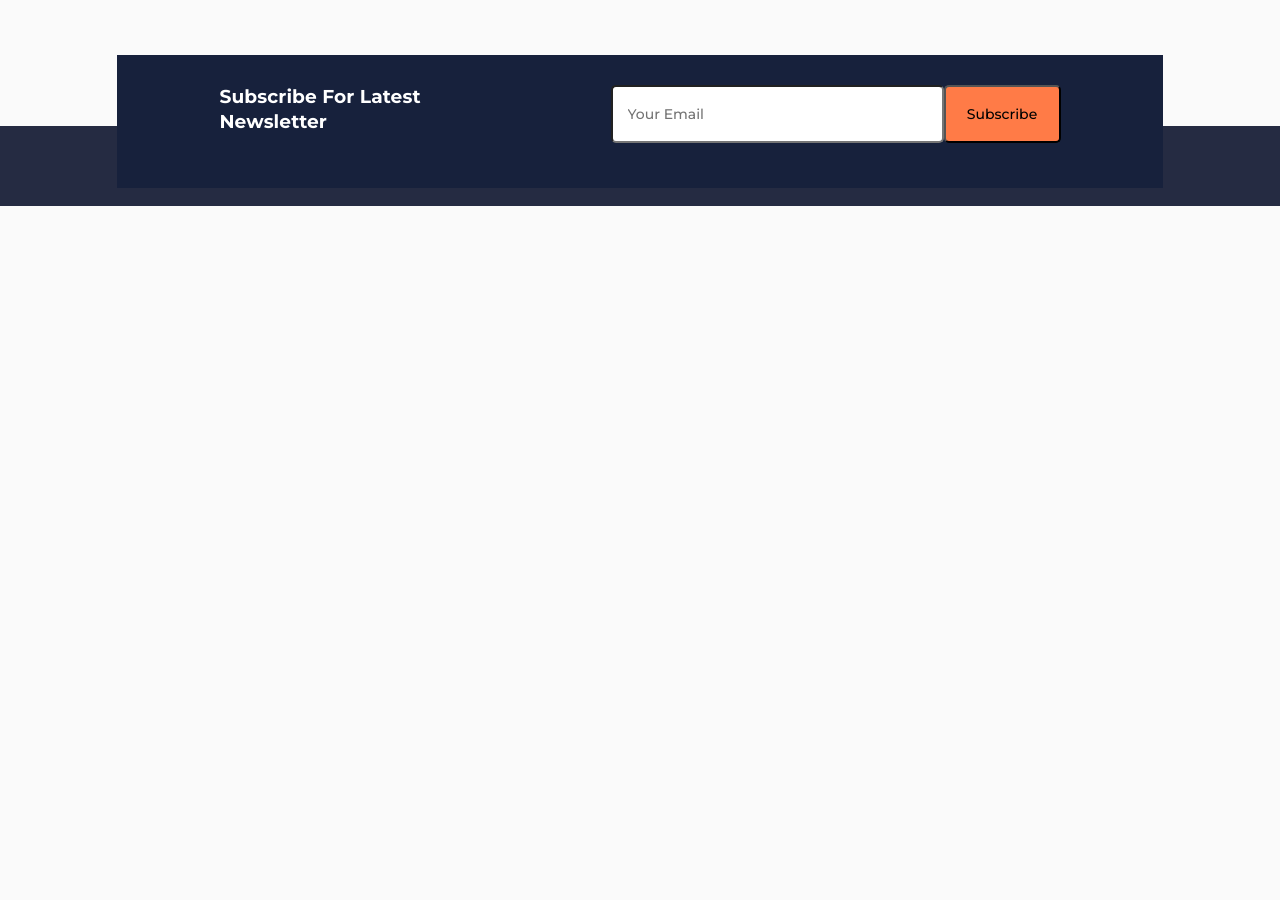
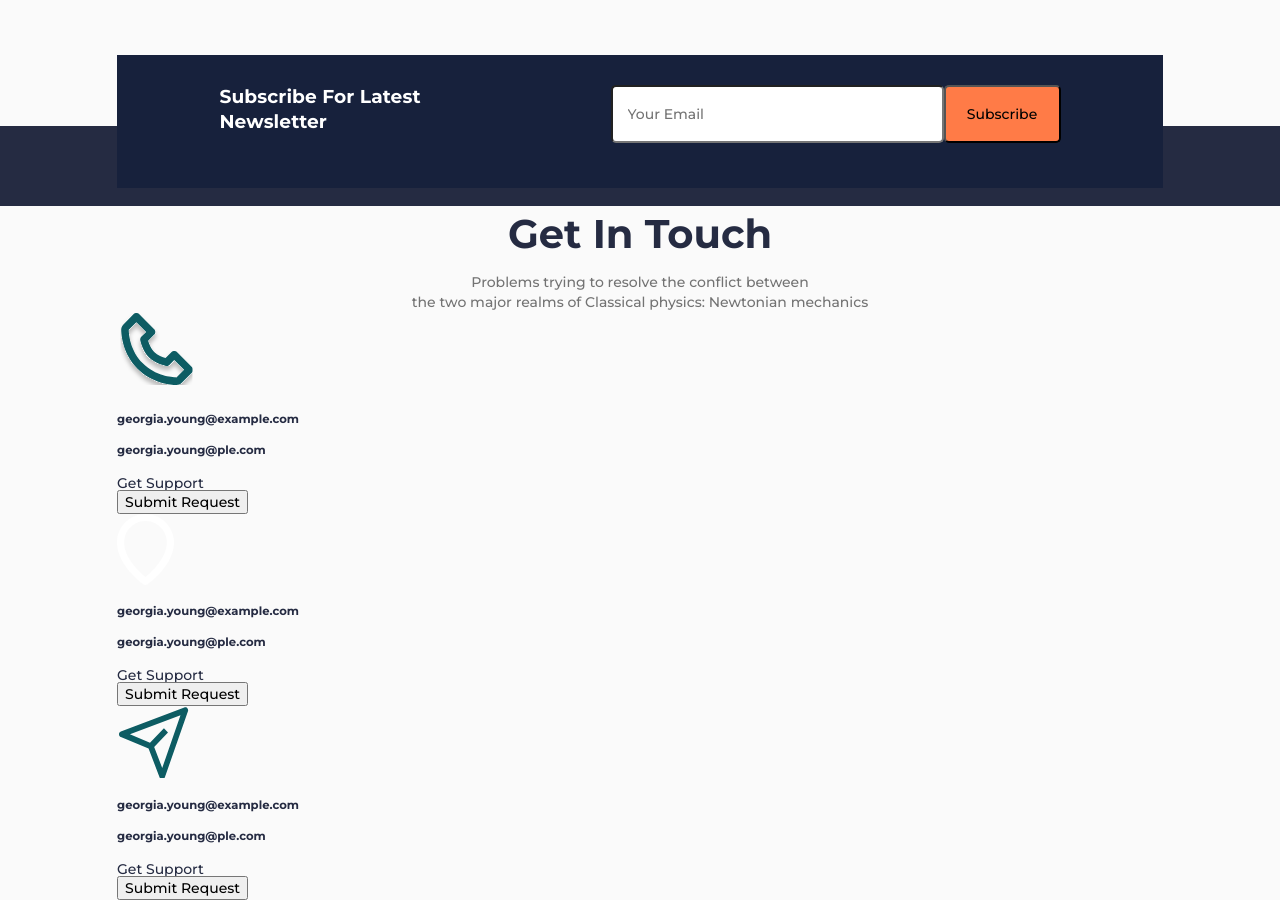
Before and after one commit to ltsvn/RELVISE, a plain HTML site: page index.html in a window 1280 px wide. Shown: the part 3273-4173 px from the top of the page. Before the commit the page ends 3479 px from the top, so only its background shows below. Drawn offline with Linux system fonts and the light colour scheme.

Commit message:
create section support

```diff
--- a/css/style.css
+++ b/css/style.css
@@ -836,3 +836,8 @@ cursor: pointer;
    margin-left: 10px;
   }
 }
+
+/* .....Support.......................................... */
+.support {
+  border-color: #F3F3F3;
+}
--- a/index.html
+++ b/index.html
@@ -322,6 +322,51 @@
           <div class="page_subscribe_bottom">
           </div>
         </section>
+        <section class="page_support support">
+          <div class="support_container _container">
+            <div class="support_header header-block">
+              <h2 class="header-block_title">Get In Touch</h2>
+              <div class="header-block_sub-title">Problems trying to resolve the conflict between <br> the two major realms
+                of Classical physics: Newtonian mechanics
+              </div>
+            </div>
+            <div class="support_body-items">
+              <div class="body_item">
+                <a href="" class="item-icon">
+                  <img src="img/support/1.svg" alt="">
+                </a>
+                <div class="item_email">
+                  <h5 class="item_email-text">georgia.young@example.com</h5>
+                  <h5 class="item_email-text">georgia.young@ple.com</h5>
+                </div>
+                <div class="item-text">Get Support</div>
+                <input type="button" value="Submit Request">
+              </div>
+              <div class="body_item">
+                <a href="" class="item-icon">
+                  <img src="img/support/2.svg" alt="">
+                </a>
+                <div class="item_email">
+                  <h5 class="item_email-text">georgia.young@example.com</h5>
+                  <h5 class="item_email-text">georgia.young@ple.com</h5>
+                </div>
+                <div class="item-text">Get Support</div>
+                <input type="button" value="Submit Request">
+              </div>
+              <div class="body_item">
+                <a href="" class="item-icon">
+                  <img src="img/support/3.svg" alt="">
+                </a>
+                <div class="item_email">
+                  <h5 class="item_email-text">georgia.young@example.com</h5>
+                  <h5 class="item_email-text">georgia.young@ple.com</h5>
+                </div>
+                <div class="item-text">Get Support</div>
+                <input type="button" value="Submit Request">
+              </div>
+            </div>
+          </div>
+        </section>
       </main>
       <footer class="footer"></footer>
     </div>
```
Also changed, not shown: img/support/1.svg (added), img/support/2.svg (added), img/support/3.svg (added).
